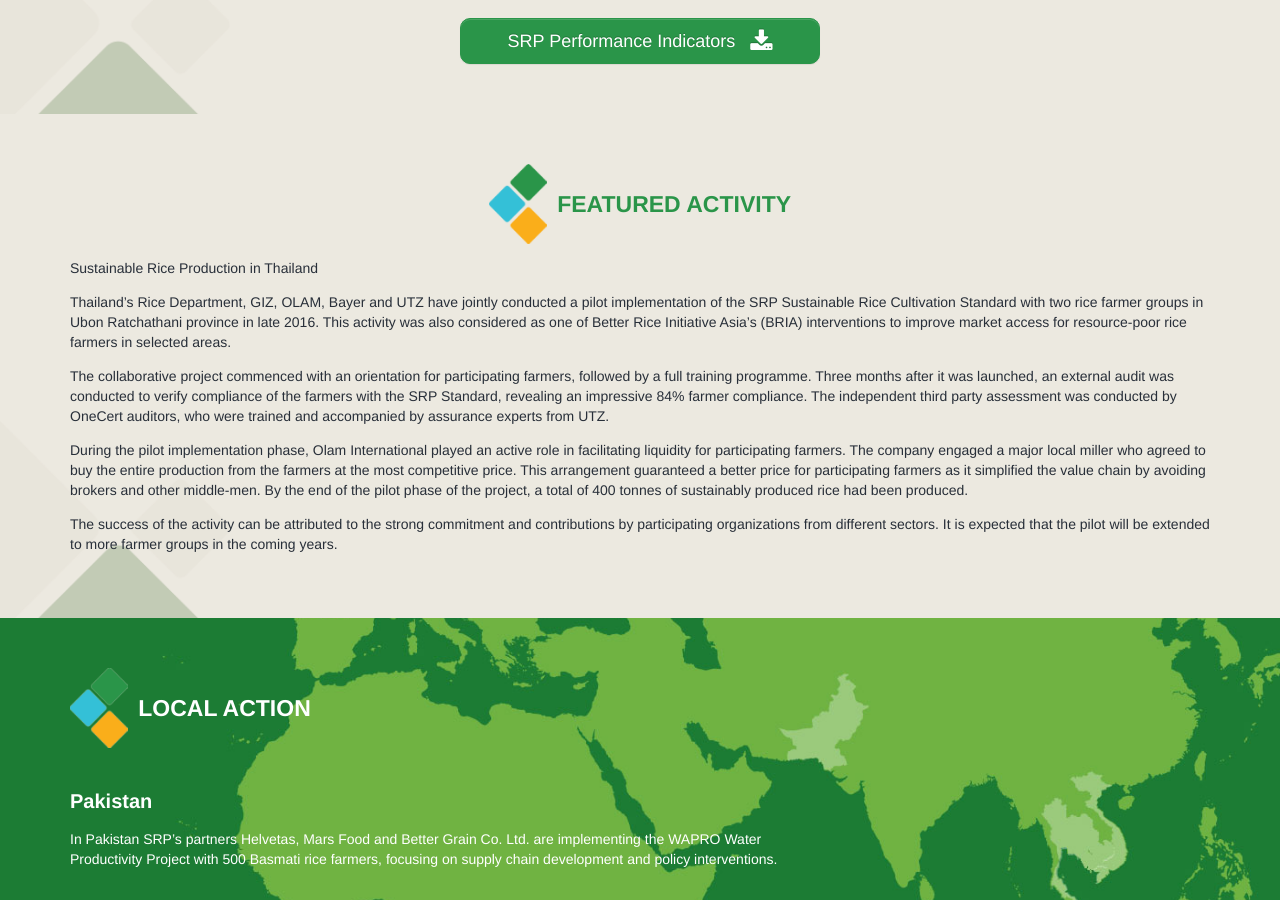
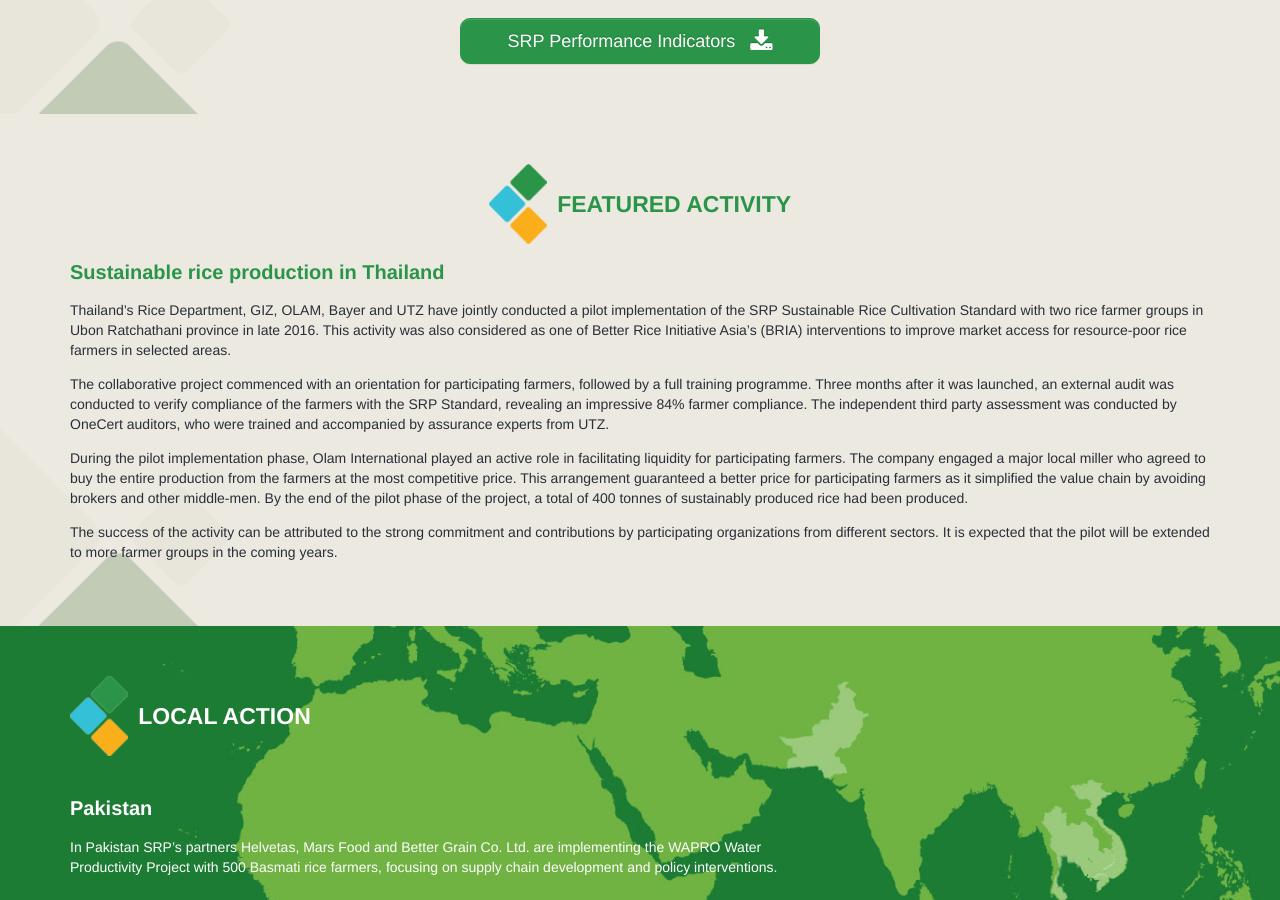
Before and after one commit to sustainablericeplatform/sustainablericeplatform.github.io, a Jekyll site: the page built from Resources/index.html, in a window 1280 px wide and 900 px high, scrolled down 1648 px. Built offline with Jekyll 4.4.1, drawn with Linux system fonts in a browser that asks for light colours.

Commit message:
Update index.html

```diff
--- a/Resources/index.html
+++ b/Resources/index.html
@@ -80,7 +80,7 @@
             </div>
         </div>
         <ul class="srp-list">
-            <p>Sustainable Rice Production in Thailand</p>
+         <h1 class="green">Sustainable rice production in Thailand</h1>
 <p>Thailand’s Rice Department, GIZ, OLAM, Bayer and UTZ have jointly conducted a pilot implementation of the SRP Sustainable Rice Cultivation Standard with two rice farmer groups in Ubon Ratchathani province in late 2016. This activity was also considered as one of Better Rice Initiative Asia’s (BRIA) interventions to improve market access for resource-poor rice farmers in selected areas.</p>
 <p>The collaborative project commenced with an orientation for participating farmers, followed by a full training programme. Three months after it was launched, an external audit was conducted to verify compliance of the farmers with the SRP Standard, revealing an impressive 84% farmer compliance. The independent third party assessment was conducted by OneCert auditors, who were trained and accompanied by assurance experts from UTZ.</p>
 <p>During the pilot implementation phase, Olam International played an active role in facilitating liquidity for participating farmers. The company engaged a major local miller who agreed to buy the entire production from the farmers at the most competitive price. This arrangement guaranteed a better price for participating farmers as it simplified the value chain by avoiding brokers and other middle-men. By the end of the pilot phase of the project, a total of 400 tonnes of sustainably produced rice had been produced.</p>
```
